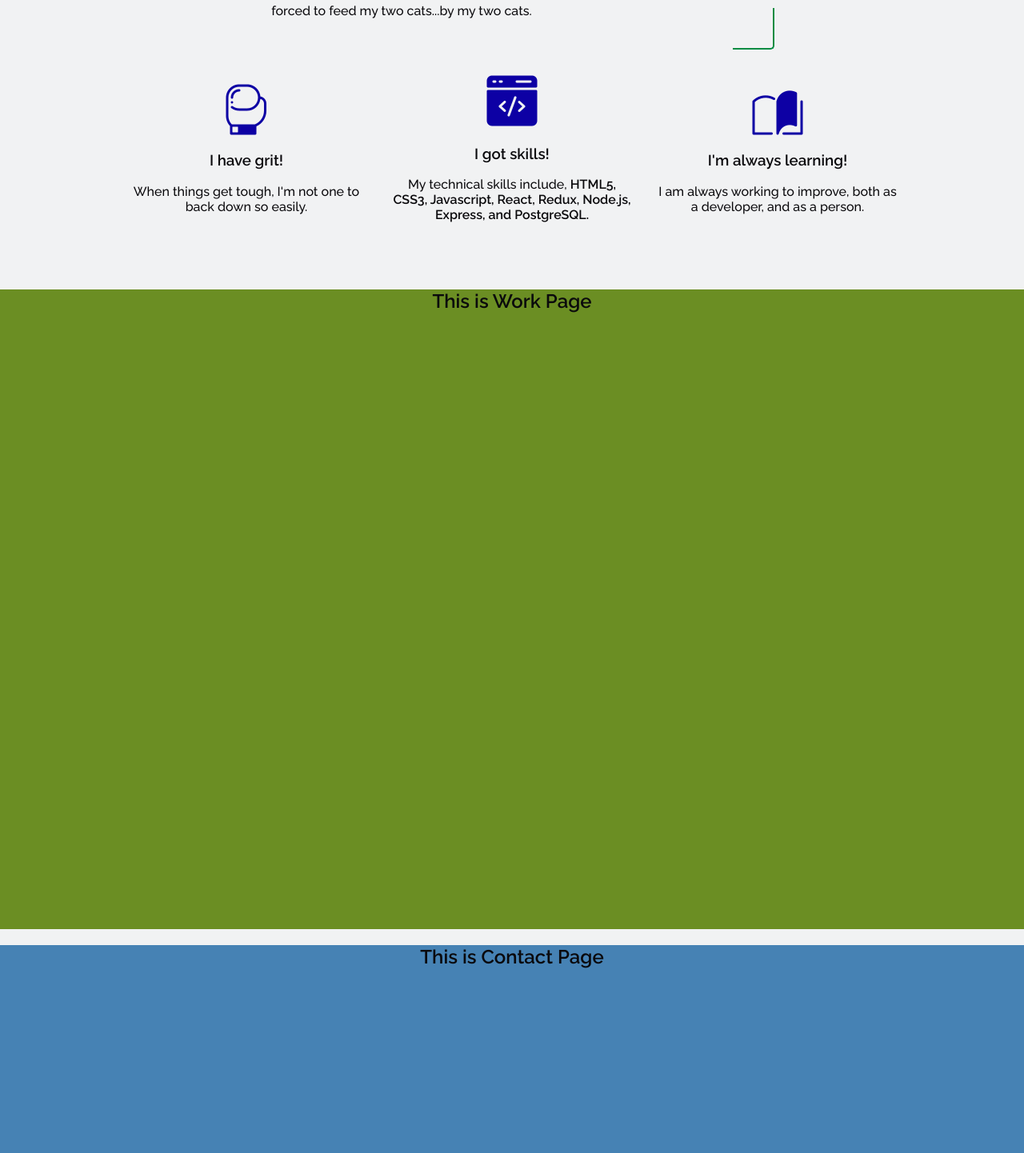
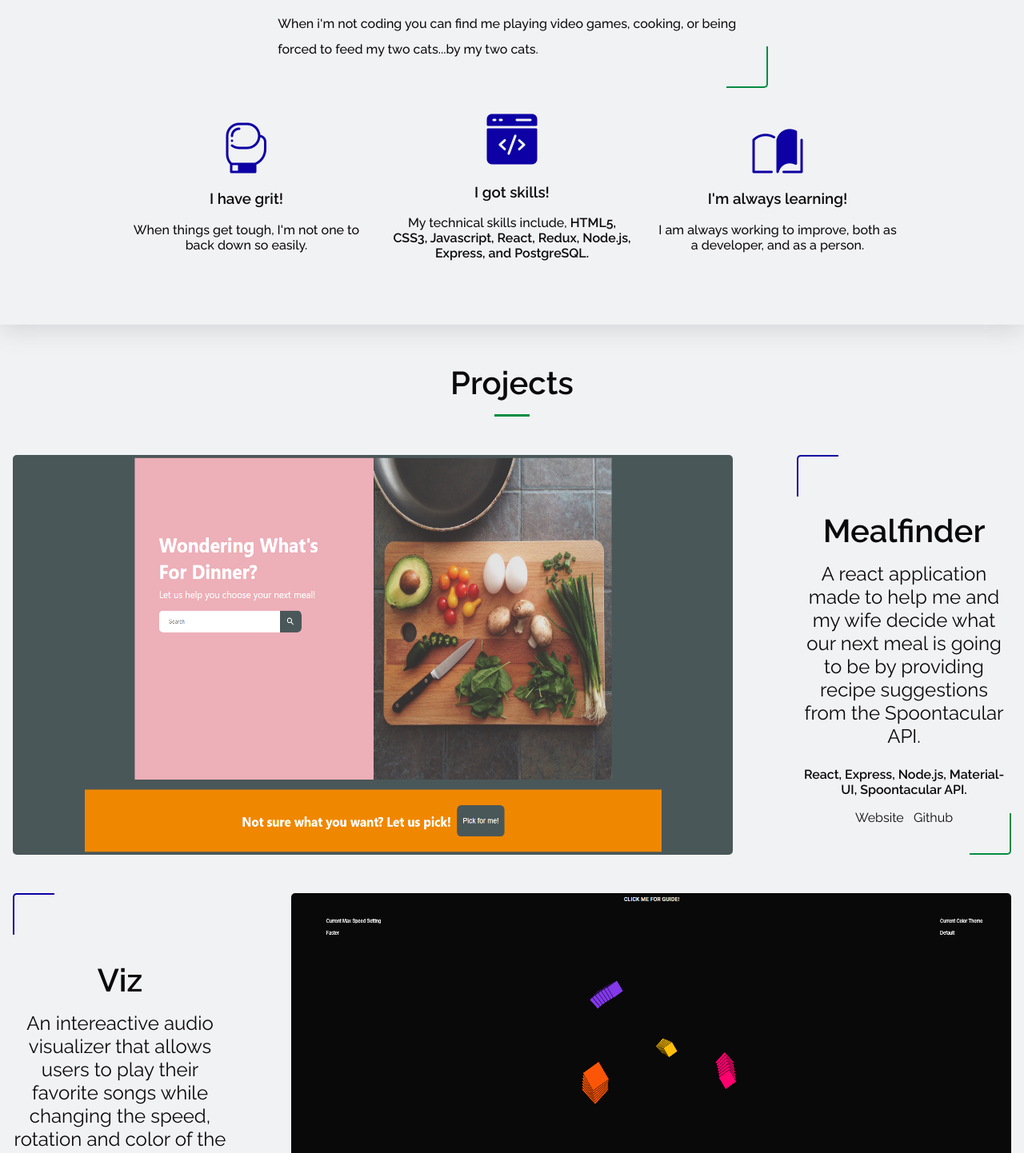
Before and after one commit to garysmith1933/Portfolio, a React (Create React App) app: page / in a window 1280 px wide. Shown: the part 1330-2772 px from the top of the page at 80% size. Built offline with nearby package versions, Linux system fonts and the light colour scheme; the HTML template or start-up script is replaced by a standard one.

Commit message:
implemented projects, descriptions and mobile responsiveness to work section

```diff
--- a/src/components/About.js
+++ b/src/components/About.js
@@ -5,8 +5,8 @@ const book = require('../assets/book.png')
 
 export const About = () => {
     return (
-        <div className='about'>
-            <div className='about-header'>
+        <div className='about-container'>
+            <div className='section-header'>
                 <h1 className='about-title'>About</h1>
                 <div className='line'></div>
             </div>
--- a/src/components/Work.js
+++ b/src/components/Work.js
@@ -1,7 +1,48 @@
+const mealFinder = require('../assets/mealfinder.png')
+const viz= require('../assets/Viz.png')
+
 export const Work = () => {
     return (
-        <div>
-            <h1>This is Work Page</h1>
+        <div className='work-container'>
+            <div className='section-header'>
+                <h1 className='about-title'>Projects</h1>
+                <div className='line'></div>
+            </div>
+
+            <div className='projects project1'>
+                <img className='project-image' src={mealFinder} alt=''/>
+                <div className='project-info'>
+                    <div className='top left'></div>
+                    <div className='bottom right'></div>
+
+                    <h2 className='project-title'>Mealfinder</h2>
+                    <p className='project-description'> A react application made to help me and my wife decide what our next meal is going to be by providing recipe suggestions from the Spoontacular API.</p>
+                    <b>React, Express, Node.js, Material-UI, Spoontacular API.</b>
+                    <div className='project-links'>
+                        <a className='demo-link' href='https://mealfinder-gs.herokuapp.com/'>Website</a>
+                        &nbsp;  &nbsp;
+                        <a className='github-link' href='https://github.com/garysmith1933/MealFinder'>Github</a>
+                    </div>
+                </div>
+            </div>
+
+            <div className='projects'>
+                <div className='project-info'>
+                    <div className='top left'></div>
+                    <div className='bottom right'></div>
+
+                    <h2 className='project-title'>Viz</h2>
+                    <p className='project-description'>An intereactive audio visualizer that allows users to play their favorite songs while changing the speed, rotation and color of the visualizer at will. </p>
+                    <b>React, Express, Node.js, P5.js, Google OAuth 2.0, AWS S3</b>
+
+                    <div className='project-links'>
+                        <a className='demo-link'href='https://viz-capstone.herokuapp.com/'>Website</a>
+                        &nbsp;  &nbsp;
+                        <a className='github-link' href='https://github.com/garysmith1933/Viz'>Github</a>
+                    </div>
+                </div>
+                <img className='project-image viz' src={viz} alt=''/>
+            </div>
         </div>
     )
 }
--- a/src/index.css
+++ b/src/index.css
@@ -159,14 +159,17 @@ Bodies
 .About {
   background: #f1f2f3;
   min-height: 100vh;
+  box-shadow: rgba(100, 100, 111, 0.2) 0px 7px 29px 0px;
+  display: flex;
+  align-items: center;
+  padding:1rem;
 }
 
 .Work {
-  height: 100vh;
-  background: olivedrab;
+  min-height: 100vh;
 }
 
-.about-header {
+.section-header {
   display: flex;
   flex-direction: column;
   justify-content: center;
@@ -206,7 +209,7 @@ Bodies
 }
 
 
-.about {
+.about-container {
   padding: 1rem;
   display: flex;
   flex-direction: column;
@@ -363,3 +366,93 @@ Bodies
     margin-top:1.3rem;
   }
 }
+
+.work-container {
+    padding: 1rem;
+    display: flex;
+    flex-direction: column;
+    align-items: center;
+}
+
+.projects {
+  display:flex;
+  justify-content: space-between;
+  gap:5rem;
+}
+
+.project1 {
+  margin-bottom: 3rem;
+  margin-top: 3rem;
+}
+
+.project-title {
+  font-size:2.5rem;
+  margin-bottom:0;
+}
+
+.project-description {
+  font-size: 1.5rem;
+  margin-top:1rem;
+}
+
+.project-image {
+  height:500px;
+  width: 900px;
+  border-radius: 5px;
+}
+
+.project-info {
+  display: flex;
+  flex-direction: column;
+  justify-content: center;
+  align-items: center;
+  width: 50%;
+  position: relative;
+}
+
+.project-links {
+  margin-top: 1rem;
+}
+
+.demo-link:hover {
+  color:#0D00A4;
+}
+
+.github-link:hover {
+  color:#058C42;
+}
+
+
+@media (max-width:50em) {
+  .projects {
+    flex-direction: column;
+    align-items: center;
+    gap:3rem;
+  }
+
+  .demo-link {
+    display:none;
+  }
+
+  .project-description {
+    font-size: 1rem;
+  }
+
+  .project-title {
+    font-size: 1.5rem;
+  }
+
+  .project-image {
+    height:300px;
+    width:600px;
+  }
+
+  .viz {
+    order: -1;
+  }
+
+  .project-info {
+    width: 70%;
+    padding:1rem;
+  }
+}
```
Also changed, not shown: src/assets/Viz.png (added), src/assets/mealfinder.png (added).
